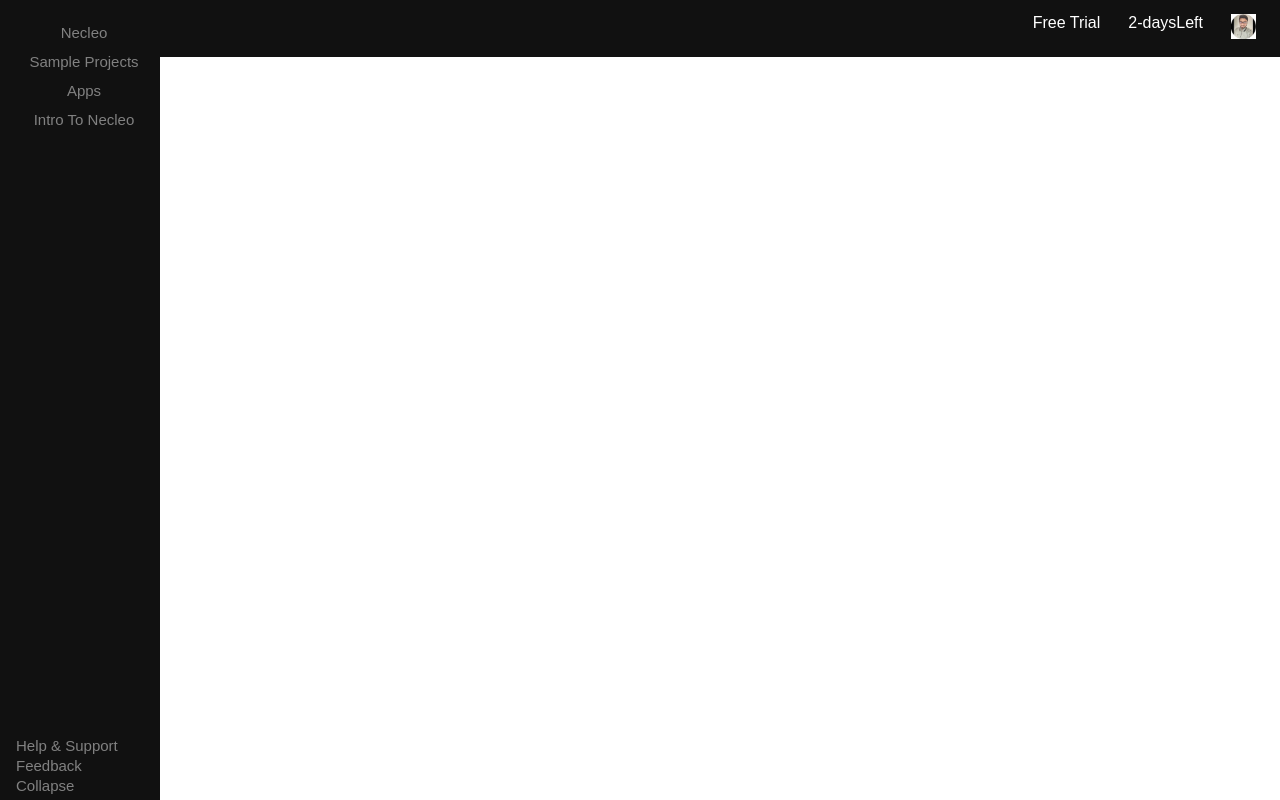
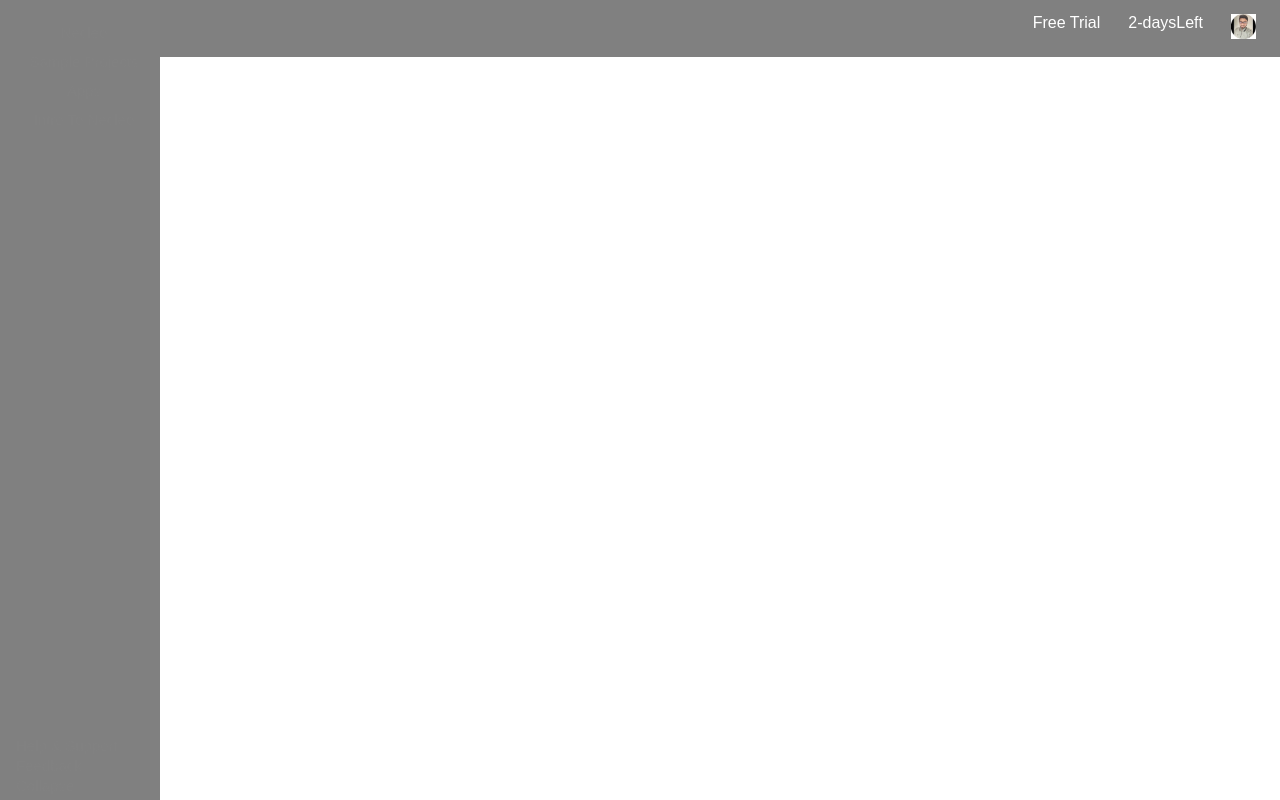
Before and after one commit to Jigyasu-vatsa/WebD_Assgn_Seequenze_Technologies, a plain HTML site: page index.html in a window 1280 px wide. Drawn offline with Linux system fonts and the light colour scheme; no server answers.

Commit message:
Update styles.css

```diff
--- a/styles.css
+++ b/styles.css
@@ -5,7 +5,7 @@
   z-index: 1;
   top: 0;
   left: 0;
-  background-color: #111;
+  background-color: Gray;
   overflow-x: hidden
   padding-top: 20px;
 }
@@ -53,7 +53,7 @@
         }
 
         div.scrollmenu {
-          background-color: #111;
+          background-color: Gray;
           overflow: auto;
           white-space: nowrap;
         }
```
